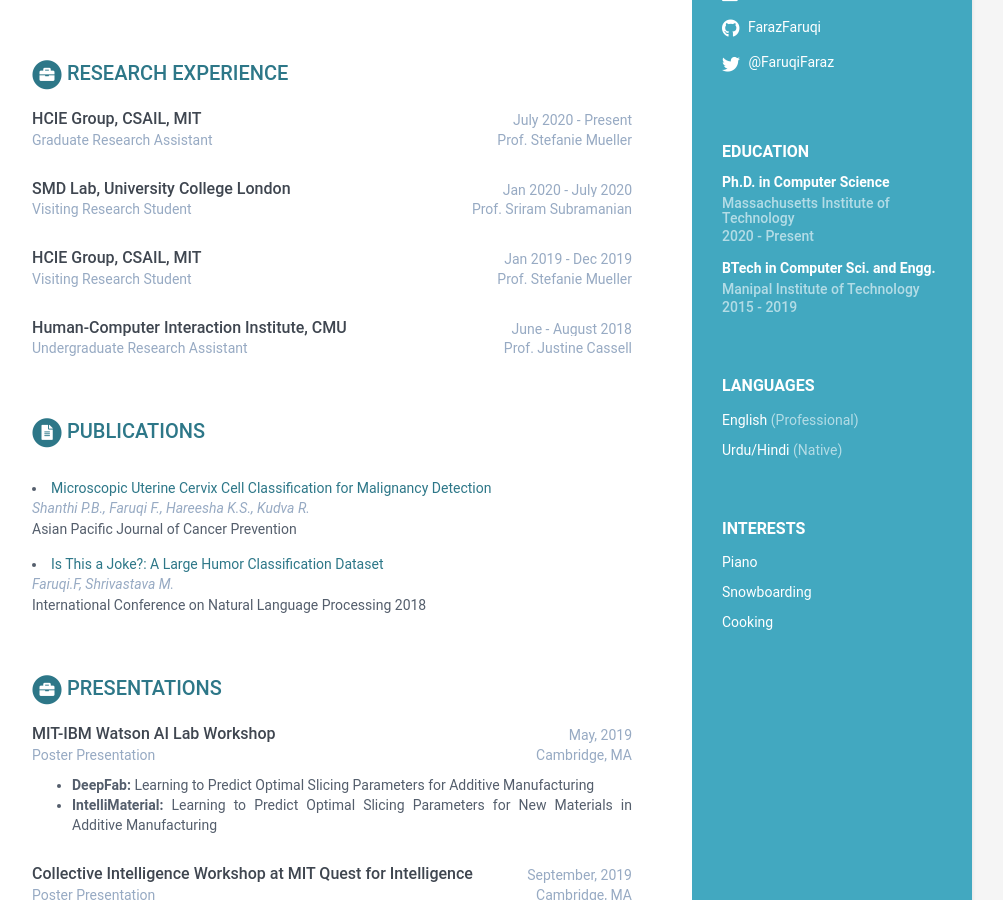
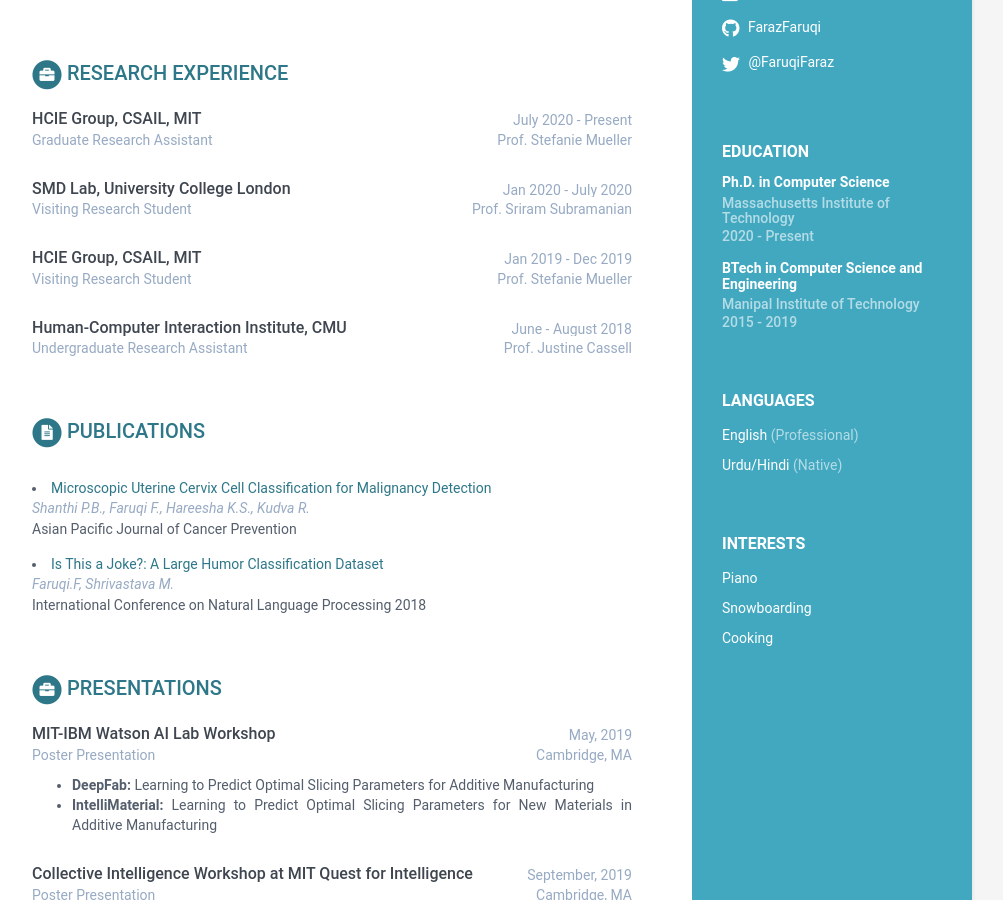
Before and after one commit to FarazFaruqi/FarazFaruqi.github.io, a Jekyll site: the page built from index.html, in a window 1280 px wide and 900 px high, scrolled down 391 px. Shown: the whole window, without its empty margins (168-1171 px from the left). Built offline with Jekyll 4.4.1, drawn with Linux system fonts in a browser that asks for light colours.

Commit message:
Update data.yml

```diff
--- a/_data/data.yml
+++ b/_data/data.yml
@@ -58,7 +58,7 @@ education:
   university: Massachusetts Institute of Technology
   time: 2020 - Present
   details: |
-- degree: BTech in Computer Sci. and Engg.
+- degree: BTech in Computer Science and Engineering
   university: Manipal Institute of Technology
   time: 2015 - 2019
   details: |
```
